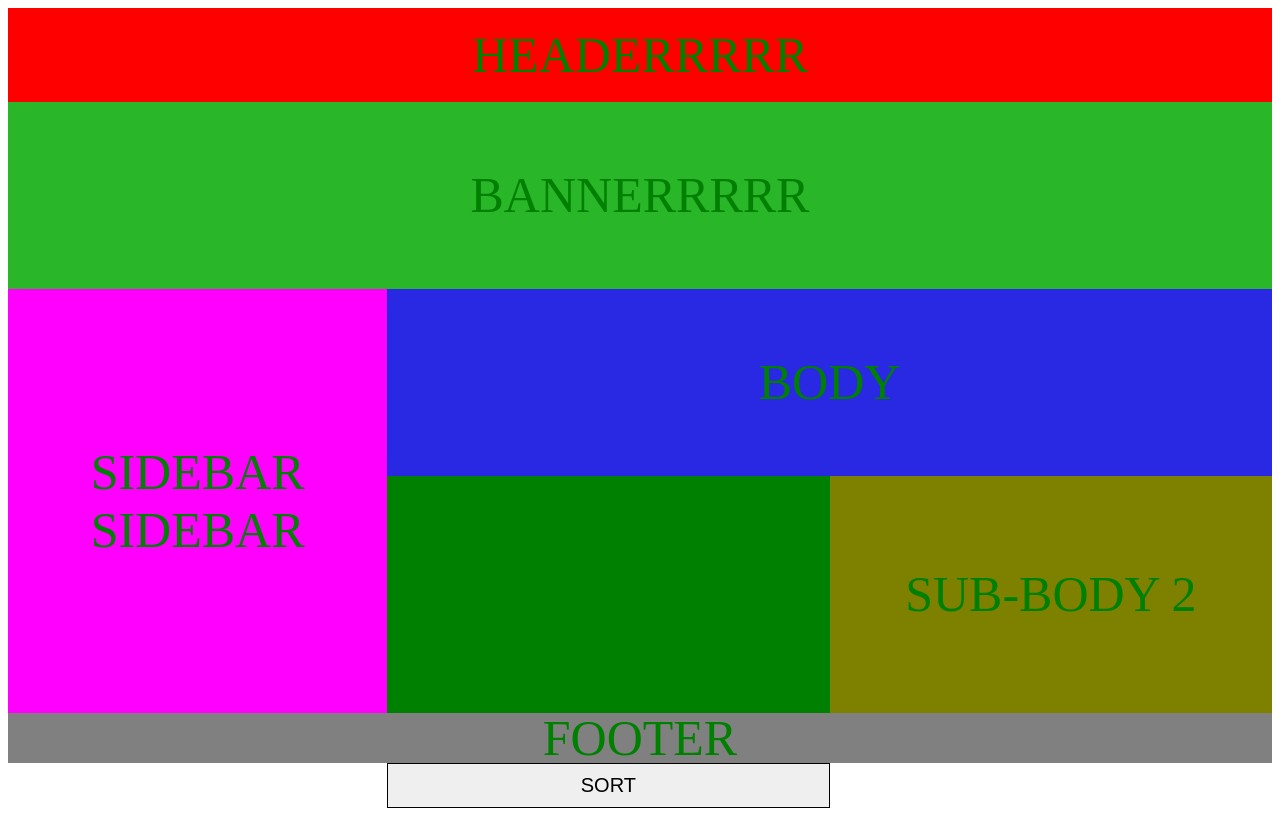
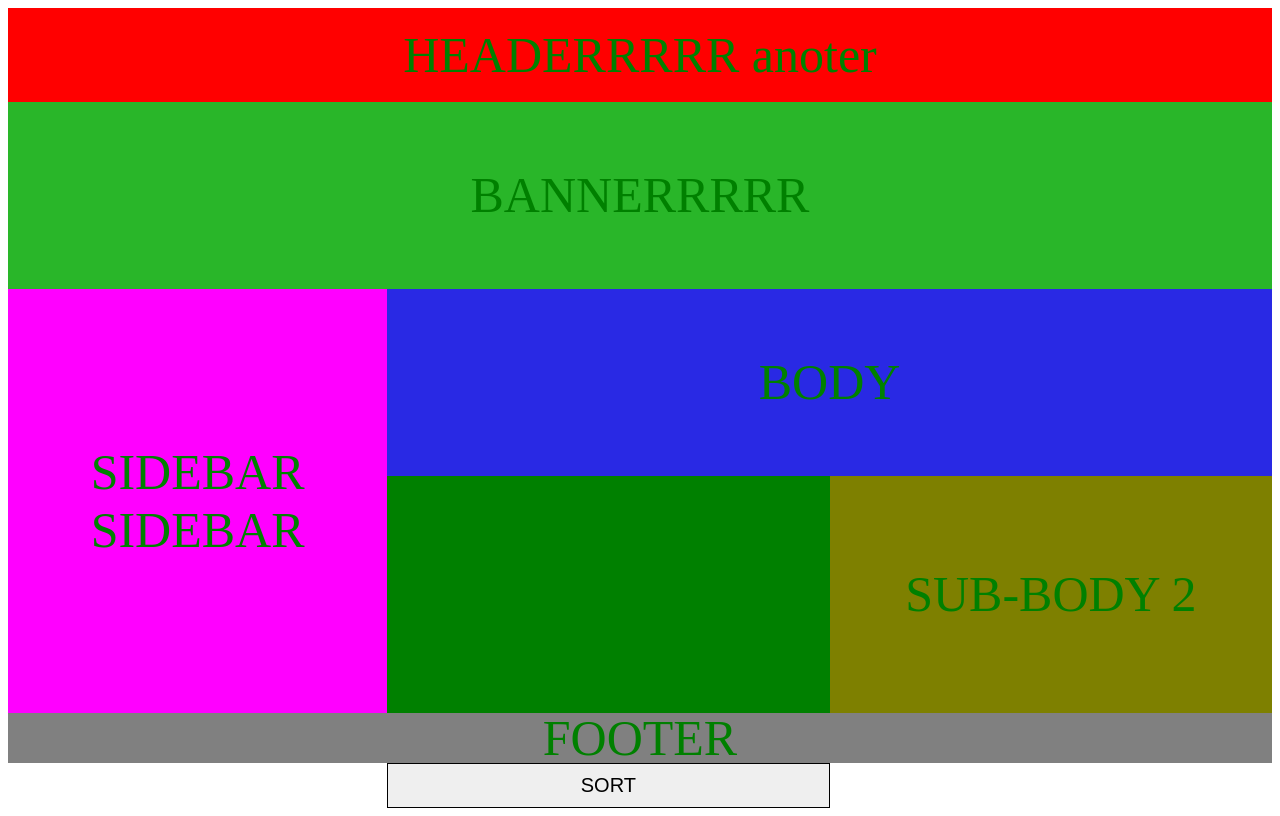
Before and after one commit to ThatBox1/CST1206-Github-Excercise, a plain HTML site: page Github Excercise/index.html in a window 1280 px wide. Drawn offline with Linux system fonts and the light colour scheme.

Commit message:
another test123213

```diff
--- a/Github Excercise/index.html
+++ b/Github Excercise/index.html
@@ -11,7 +11,7 @@
 <body>
     <div class='container'>
 
-        <div id='header' class='header'>HEADERRRRR</div>
+        <div id='header' class='header'>HEADERRRRR anoter</div>
         <div class='banner' id='banner'>BANNERRRRR</div>
 
         <div class='sidebar'>SIDEBAR <br> SIDEBAR</div>
```
